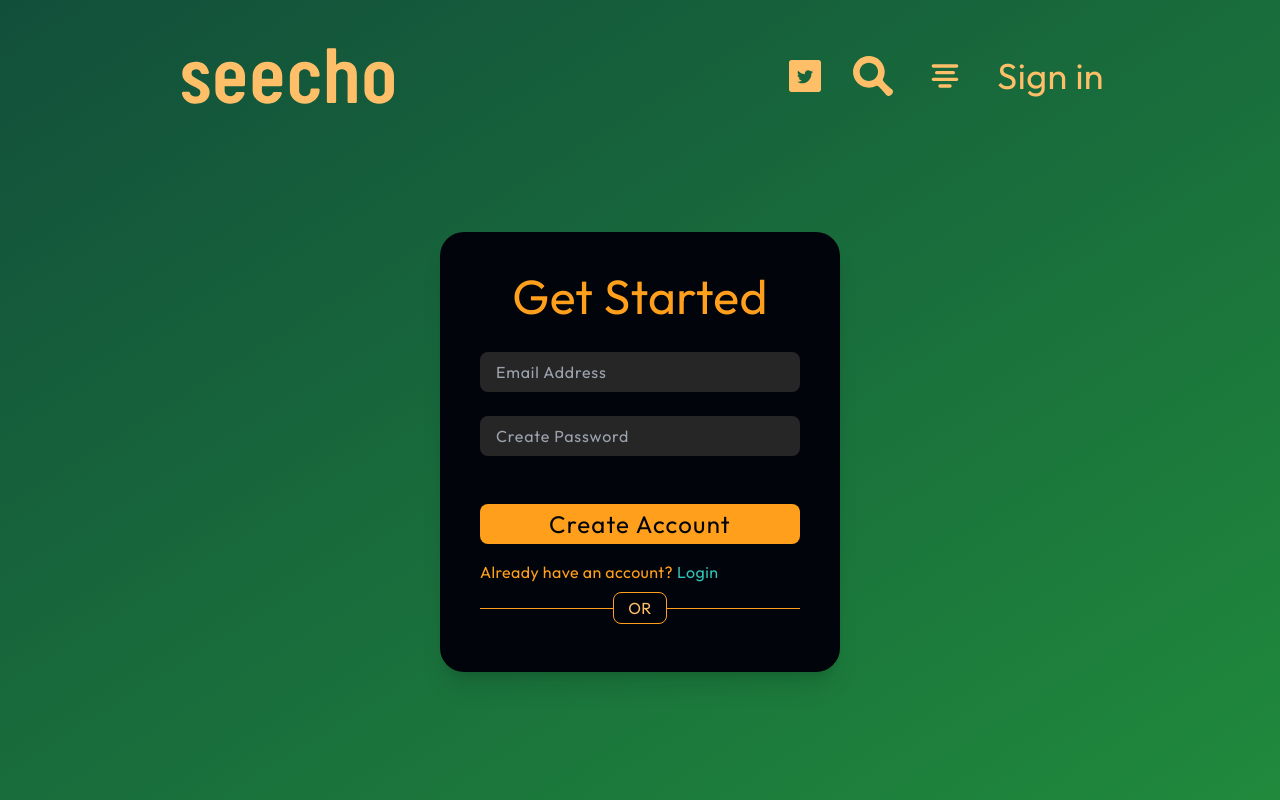
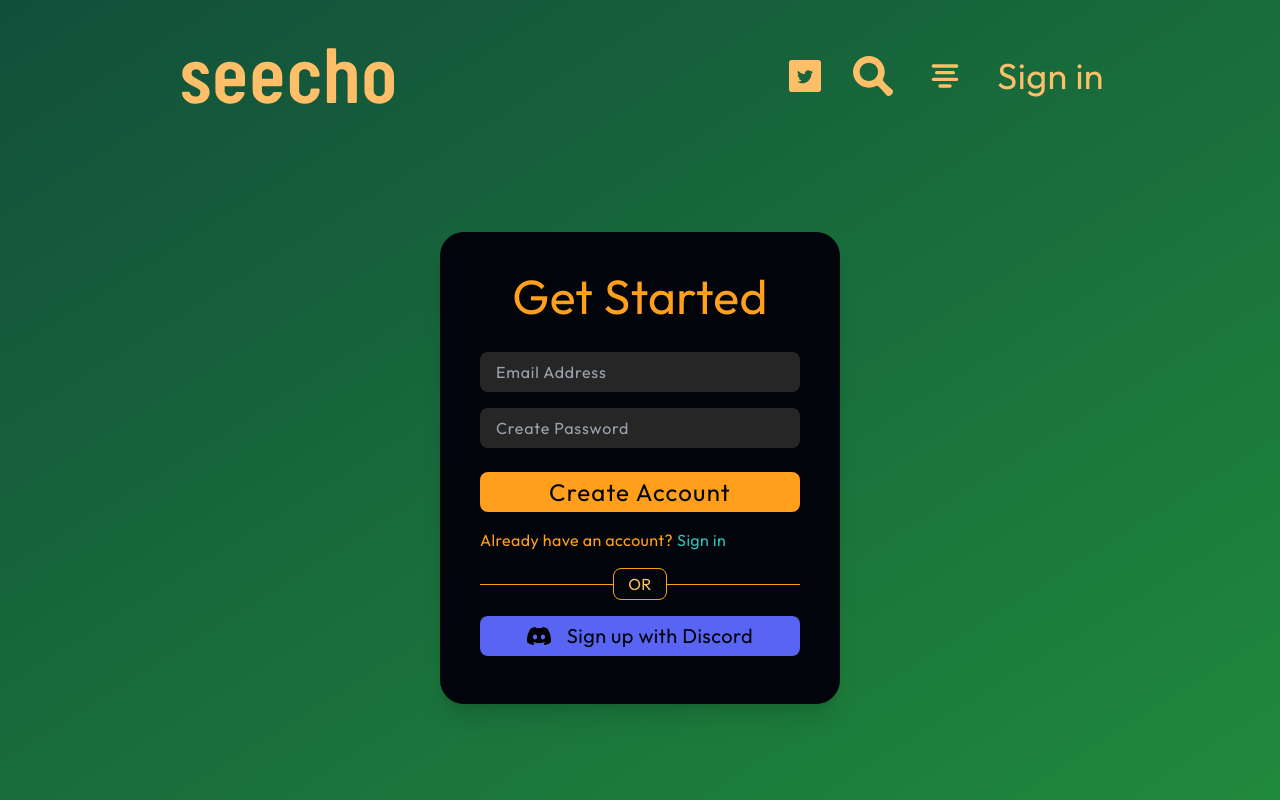
Before and after one commit to deniselupe/chat-app, a Next.js app in the folder frontend/: page /signup in a window 1280 px wide. Built offline with nearby package versions, Linux system fonts and the light colour scheme.

Commit message:
feat: add oauth buttons and functions to /signup

```diff
--- a/frontend/src/app/signin/page.tsx
+++ b/frontend/src/app/signin/page.tsx
@@ -38,10 +38,7 @@ export default function SignInPage() {
 
     return (
         <main className="mx-auto w-[370px] md:w-[400px] h-fit sm:mt-28 p-10 rounded-3xl flex flex-col items-center bg-seecho-darkblue shadow-xl">
-            <form
-                onSubmit={handleSubmit(onSubmit)}
-                noValidate
-            >
+            <form onSubmit={handleSubmit(onSubmit)} noValidate>
                 <div className="w-full mb-8">
                     <h1 className="mb-2 text-5xl text-seecho-orange text-center">Welcome back!</h1>
                     <h2 className="text-center text-seecho-orange">We are so excited to see you again!</h2>
@@ -76,7 +73,7 @@ export default function SignInPage() {
                     />
                     <p className="text-red-500 text-xs mt-2">{errors.password?.message}</p>
                 </div>
-                <Link href="#" className="w-full mb-10">
+                <Link href="#" className="w-full">
                     <p className="text-seecho-lightblue hover:underline">Forgot your password?</p>
                 </Link>
                 <button className="w-full mb-4 leading-10 tracking-wider text-2xl text-seecho-darkblue bg-seecho-orange hover:bg-seecho-lightblue rounded-lg">Sign in</button>
--- a/frontend/src/app/signup/page.tsx
+++ b/frontend/src/app/signup/page.tsx
@@ -1,9 +1,17 @@
 "use client";
 
 import Link from "next/link";
+import DiscordIcon from "@/public/svgs/discord-icon.svg";
 import { useForm } from "react-hook-form";
+import { useRouter } from "next/navigation";
 import { z } from "zod";
 import { zodResolver } from "@hookform/resolvers/zod";
+import { createAuthState } from "@/lib/auth";
+import { ProviderType } from "@/types/auth";
+
+const providerURLs = {
+    discord: "https://discord.com/api/oauth2/authorize?client_id=1140763650303459408&redirect_uri=https%3A%2F%2Fptilol.com%2Flanding%2F&response_type=code&scope=identify%20email",
+};
 
 const SignupFormSchema = z.object({
     email: z.string().email("Please provide valid email address"),
@@ -26,7 +34,8 @@ const SignupFormSchema = z.object({
 
 type SignupFormType = z.infer<typeof SignupFormSchema>;
 
-export default function LoginPage() {
+export default function SignUpPage() {
+    const router = useRouter();
     const form = useForm<SignupFormType>({shouldFocusError: false, resolver: zodResolver(SignupFormSchema)});
     const { register, handleSubmit, formState } = form;
     const { errors } = formState;
@@ -35,13 +44,15 @@ export default function LoginPage() {
         console.log("Form submitted", data);
     };
 
+    const initiateOAuth = (provider: ProviderType) => {
+        const state = createAuthState(provider);
+        const url = `${providerURLs[provider]}&state=${state}`;
+        return router.push(url);
+    };
+
     return (
-        <>
-            <form
-                className="mx-auto w-[370px] md:w-[400px] h-fit sm:mt-28 p-10 rounded-3xl flex flex-col items-center bg-seecho-darkblue shadow-xl"
-                onSubmit={handleSubmit(onSubmit)}
-                noValidate
-            >
+        <main className="mx-auto w-[370px] md:w-[400px] h-fit sm:mt-28 p-10 rounded-3xl flex flex-col items-center bg-seecho-darkblue shadow-xl">
+            <form onSubmit={handleSubmit(onSubmit)} noValidate>
                 <div className="w-full mb-8">
                     <h1 className="text-5xl text-seecho-orange text-center">Get Started</h1>
                 </div>
@@ -60,7 +71,7 @@ export default function LoginPage() {
                     />
                     <p className="text-red-500 text-xs mt-2">{errors.email?.message}</p>
                 </div>
-                <div className="w-full mb-10">
+                <div className="w-full mb-6">
                     <input
                         className={`w-full px-4 leading-10 tracking-wider text-1xl text-seecho-gold bg-neutral-800 outline-none ${errors.password?.message && "outline-red-500"} focus:outline-seecho-lightblue rounded-lg`}
                         type="text"
@@ -77,14 +88,22 @@ export default function LoginPage() {
                 </div>
                 <button className="w-full mb-4 leading-10 tracking-wider text-2xl text-seecho-darkblue bg-seecho-orange hover:bg-seecho-lightblue rounded-lg">Create Account</button>
                 <p className="w-full inline-flex text-seecho-orange">Already have an account?
-                    <Link href="/login" className="ml-1 text-seecho-lightblue hover:underline">Login</Link>
+                    <Link href="/login" className="ml-1 text-seecho-lightblue hover:underline">Sign in</Link>
                 </p>
-                <div className="w-full h-12 flex items-center">
-                    <hr className="w-1/2 border-top border-seecho-orange" />
-                    <p className="w-16 h-8 text-seecho-gold flex justify-center items-center border border-seecho-orange rounded-lg">OR</p>
-                    <hr className="w-1/2 border-top border-seecho-orange" />
-                </div>
             </form>
-        </>
+            <div className="w-full h-12 mt-2 flex items-center">
+                <hr className="w-1/2 border-top border-seecho-orange" />
+                <p className="w-16 h-8 text-seecho-gold flex justify-center items-center border border-seecho-orange rounded-lg">OR</p>
+                <hr className="w-1/2 border-top border-seecho-orange" />
+            </div>
+            <button
+                className="w-full my-2 leading-10 tracking-wiedr text-xl text-seecho-darkblue bg-discord hover:bg-seecho-lightblue rounded-lg flex justify-center items-center"
+                onClick={() => initiateOAuth("discord")}
+                type="button"
+            >
+                <DiscordIcon className="w-6 mr-4" />
+                <p>Sign up with Discord</p>
+            </button>
+        </main>
     );
 }
```
Also changed, not shown: frontend/src/app/landing/page.tsx (line endings or trailing spaces), frontend/src/app/page.tsx (line endings or trailing spaces).
